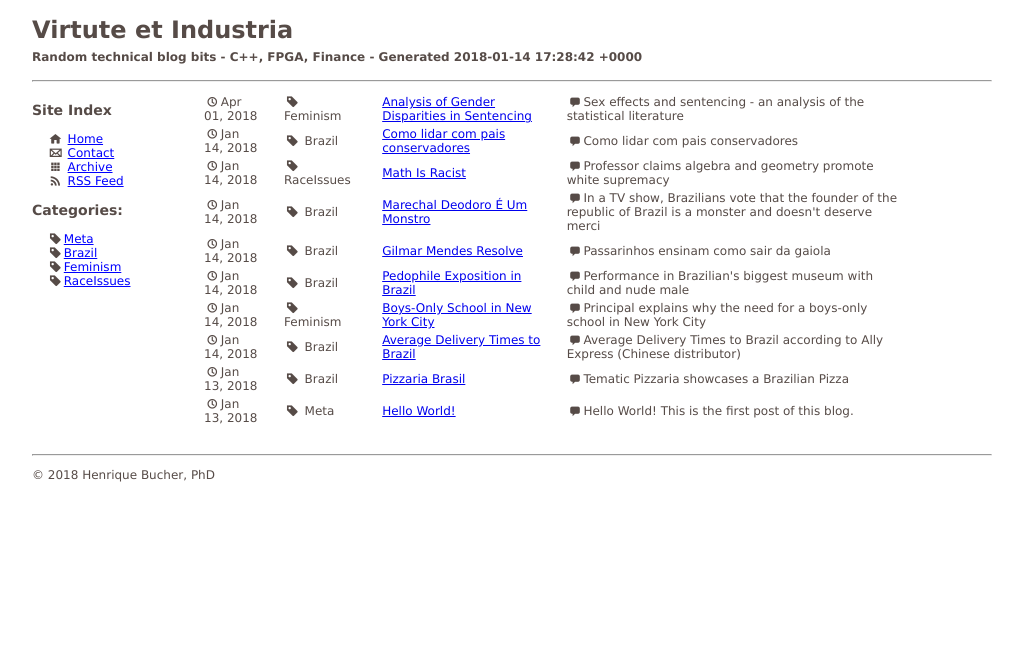
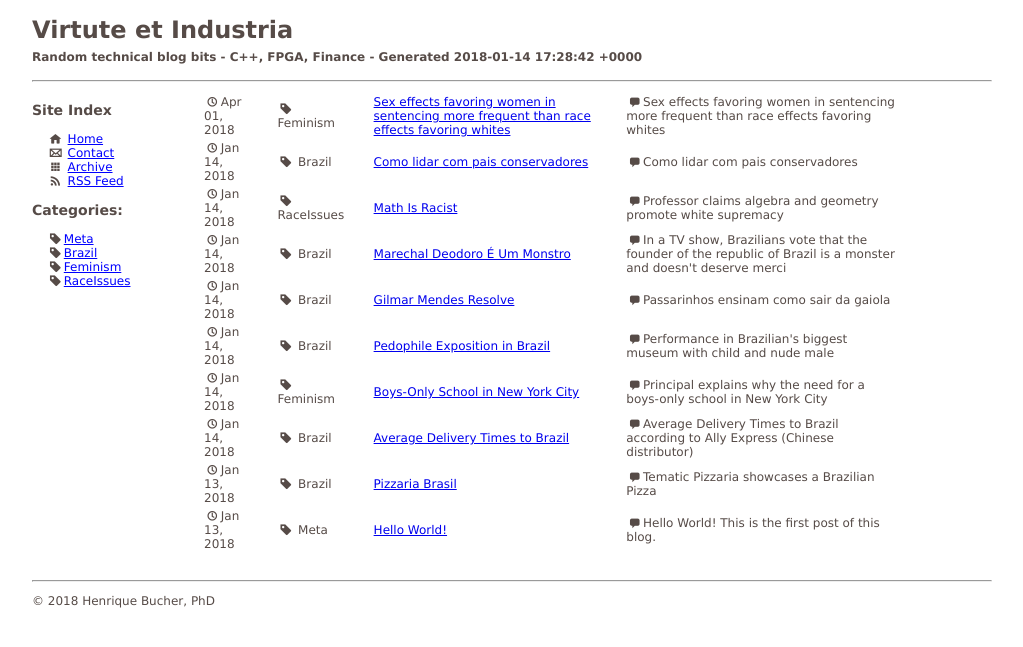
Before and after one commit to HFTrader/HFTrader.github.io, a Jekyll site: the page built from index.html, in a window 1280 px wide. Shown: the top 647 px of the page, without its empty margins (26-1049 px from the left). Built offline with Jekyll 4.4.1, drawn with Linux system fonts in a browser that asks for light colours; the list of posts is cut into pages by our own code.

Commit message:
Update 2018-04-01-sex-sentencing.md

```diff
--- a/_posts/2018-04-01-sex-sentencing.md
+++ b/_posts/2018-04-01-sex-sentencing.md
@@ -1,7 +1,7 @@
 ---
 layout: post
-title: Analysis of Gender Disparities in Sentencing
+title: Sex effects favoring women in sentencing more frequent than race effects favoring whites
 category: Feminism
-excerpt: Sex effects and sentencing - an analysis of the statistical literature
+excerpt:  Sex effects favoring women in sentencing more frequent than race effects favoring whites
 ---
 <img src="/images/Feminism/SexSentencing.PNG" />
```
